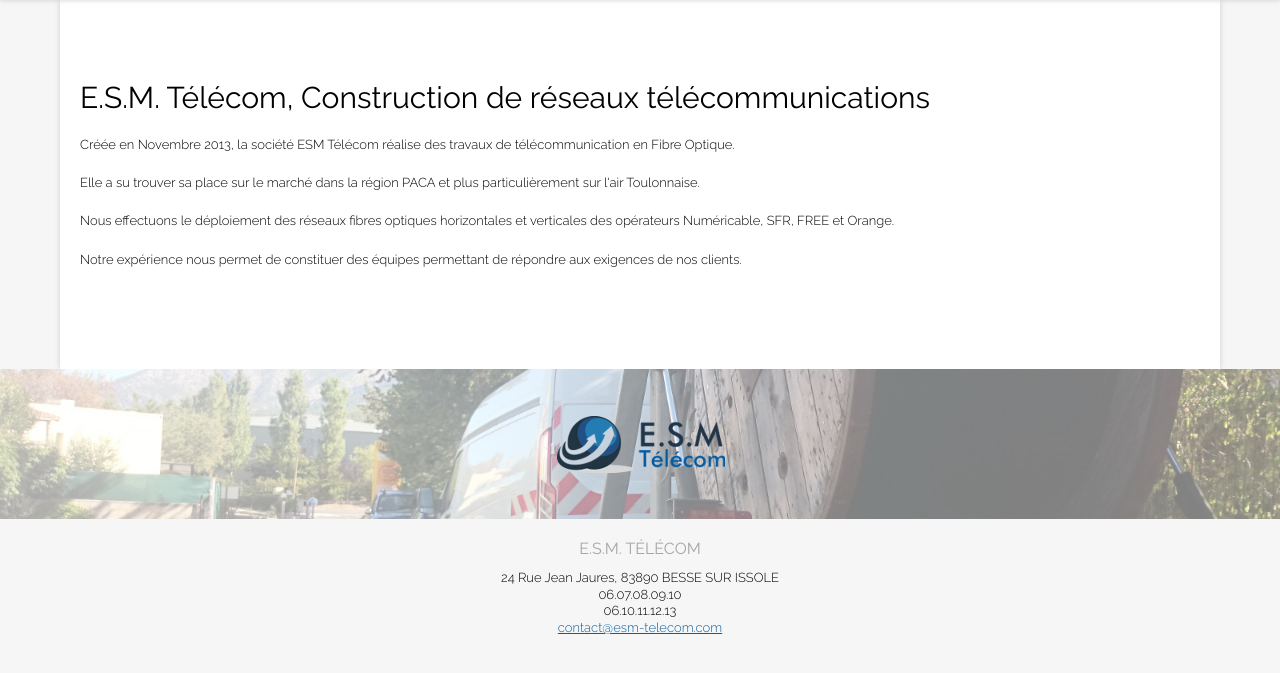
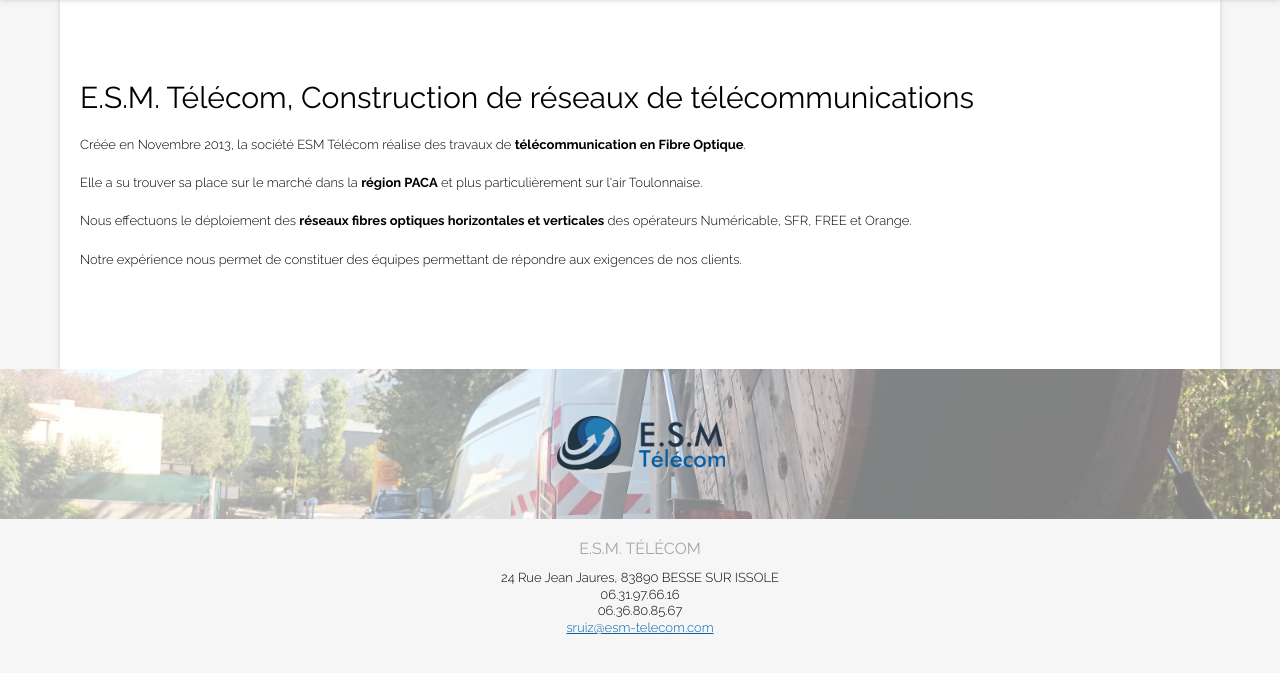
Before and after one commit to ruiadr/esm, a PHP site: page / in a window 1280 px wide. Shown: the part 80-753 px from the top of the page. Run offline with PHP 8.4, Linux system fonts and the light colour scheme; some libraries are stand-ins or nearby versions.

Commit message:
Fin production

```diff
--- a/includes/footer.php
+++ b/includes/footer.php
@@ -1,7 +1,7 @@
 <footer>
     <section class="top">
         <h2>E.S.M. Télécom</h2>
-        <a href="/" title="E.S.M. Télécom, Construction de réseaux télécommunications">
+        <a href="/" title="E.S.M. Télécom, Construction de réseaux de télécommunications">
           <img src="./images/logo.png" alt="E.S.M. Télécom, Construction de réseaux de télécommunications" />
         </a>
         <span class="trame"></span>
@@ -10,9 +10,9 @@
         <h2>E.S.M. Télécom</h2>
         <ul>
             <li>24 Rue Jean Jaures, 83890 BESSE SUR ISSOLE</li>
-            <li>06.07.08.09.10</li>
-            <li>06.10.11.12.13</li>
-            <li><a href="mailto:contact@esm-telecom.com" title="Nous contacter par email">contact@esm-telecom.com</a></li>
+            <li>06.31.97.66.16</li>
+            <li>06.36.80.85.67</li>
+            <li><a href="mailto:sruiz@esm-telecom.com" title="Nous contacter par email">sruiz@esm-telecom.com</a></li>
         </ul>
     </section>
 </footer>
--- a/includes/head.php
+++ b/includes/head.php
@@ -17,10 +17,7 @@
 <?php endif;?>
 <?php unset ($homemodel);?>
 
-<?php /*
-<link rel="apple-touch-icon" href="/" />
-<link rel="icon" type="image/x-icon" href="/" />
-*/ ?>
+<link rel="icon" type="image/x-icon" href="favicon.ico" />
 
 <meta name="google-site-verification" content="KbMvARV-NPa7QQgMR_ePdQ" />
 
--- a/includes/header.php
+++ b/includes/header.php
@@ -2,8 +2,8 @@
     <section class="main">
         <div class="container">
             <h1>
-                <a href="/" title="E.S.M. Télécom, Construction de télécommunications">
-                    <img src="images/logo.png" alt="E.S.M. Télécom, Construction de télécommunications" />
+                <a href="/" title="E.S.M. Télécom, Construction de réseaux de télécommunications">
+                    <img src="images/logo.png" alt="E.S.M. Télécom, Construction de réseaux de télécommunications" />
                 </a>
             </h1>
             <?php /*
@@ -11,7 +11,7 @@
                 <h2>Menu principal</h2>
                 <ol>
                     <li class="home">
-                        <a href="/" title="E.S.M. Télécom, Construction de réseaux électriques et de télécommunications">
+                        <a href="/" title="E.S.M. Télécom, Construction de réseaux de télécommunications">
                             <strong>Accueil</strong>
                             <span class="icon-home"></span>
                         </a>
--- a/pages/homepage.php
+++ b/pages/homepage.php
@@ -1,12 +1,12 @@
 <div class="container">
     <article>
         <header>
-            <h1>E.S.M. Télécom, Construction de réseaux télécommunications</h1>
+            <h1>E.S.M. Télécom, Construction de réseaux de télécommunications</h1>
         </header>
         <section class="rich">
-            <p>Créée en Novembre 2013, la société ESM Télécom réalise des travaux de télécommunication en Fibre Optique.</p>
-            <p>Elle a su trouver sa place sur le marché dans la région PACA et plus particulièrement sur l'air Toulonnaise.</p>
-            <p>Nous effectuons le déploiement des réseaux fibres optiques horizontales et verticales des opérateurs Numéricable, SFR, FREE et Orange.</p>
+            <p>Créée en Novembre 2013, la société ESM Télécom réalise des travaux de <strong>télécommunication en Fibre Optique</strong>.</p>
+            <p>Elle a su trouver sa place sur le marché dans la <strong>région PACA</strong> et plus particulièrement sur l'air Toulonnaise.</p>
+            <p>Nous effectuons le déploiement des <strong>réseaux fibres optiques horizontales et verticales</strong> des opérateurs Numéricable, SFR, FREE et Orange.</p>
             <p>Notre expérience nous permet de constituer des équipes permettant de répondre aux exigences de nos clients.</p>
         </section>
     </article>
--- a/robots.txt
+++ b/robots.txt
@@ -1 +1,4 @@
+
 User-agent: *
+
+Sitemap: http://www.esm-telecom.com/sitemap.xml
```
Also changed, not shown: sitemap.xml (added, +10 -0 lines), .htaccess, favicon.ico (added), images/favicon.png (added).
